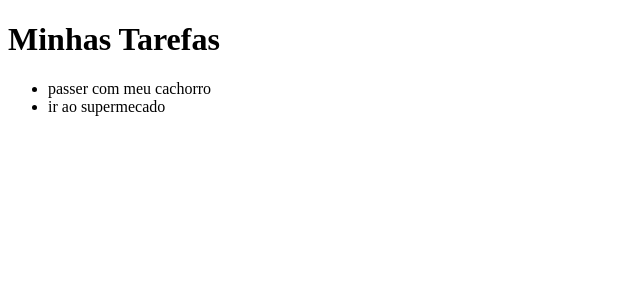
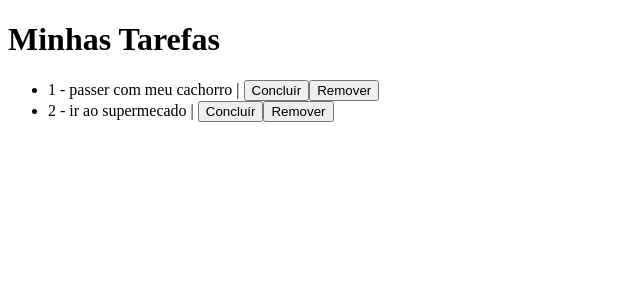
Before and after one commit to westefns-souza/Comecando_Com_Angular, an Angular app: page / in a window 1280 px wide. Shown: the top 300 px of the page, without its empty margins (0-640 px from the left). Built offline with nearby package versions, Linux system fonts and the light colour scheme.

Commit message:
Objetos Complexos

```diff
--- /dev/null
+++ b/src/Models/todo.model.ts
@@ -0,0 +1,7 @@
+export class Todo {
+    constructor(
+        public id: Number = 1,
+        public title: String,
+        public done: Boolean,
+        ) { }
+}
--- a/src/app/app.component.html
+++ b/src/app/app.component.html
@@ -2,5 +2,5 @@
 
 
 <ul>
-   <li *ngFor="let todo of todos">{{ todo }}</li>
+   <li *ngFor="let todo of todos">{{ todo.id }} - {{ todo.title }} | <button>Concluír</button> <button>Remover</button></li>
 </ul>
--- a/src/app/app.component.ts
+++ b/src/app/app.component.ts
@@ -1,4 +1,5 @@
 import { Component } from '@angular/core';
+import { Todo } from 'src/Models/todo.model';
 
 @Component({
   selector: 'app-root',
@@ -6,10 +7,11 @@ import { Component } from '@angular/core';
   styleUrls: ['./app.component.css']
 })
 export class AppComponent {
-  public todos: any[] = [];
+  public todos: Todo[] = [];
   public title: String = 'Minhas Tarefas';
+
   constructor() {
-    this.todos.push('passer com meu cachorro');
-    this.todos.push('ir ao supermecado');
+    this.todos.push(new Todo(1, 'passer com meu cachorro', true));
+    this.todos.push(new Todo(2, 'ir ao supermecado', false));
   }
 }
```
